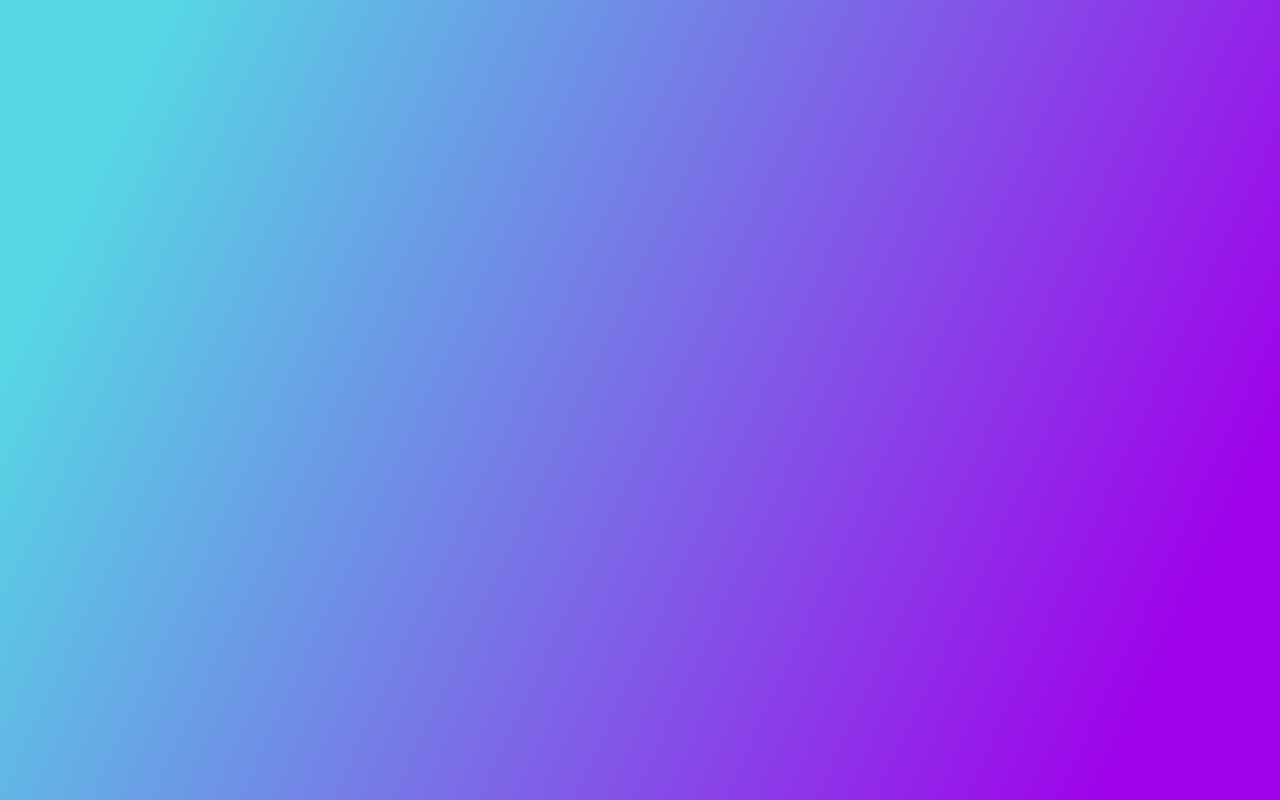
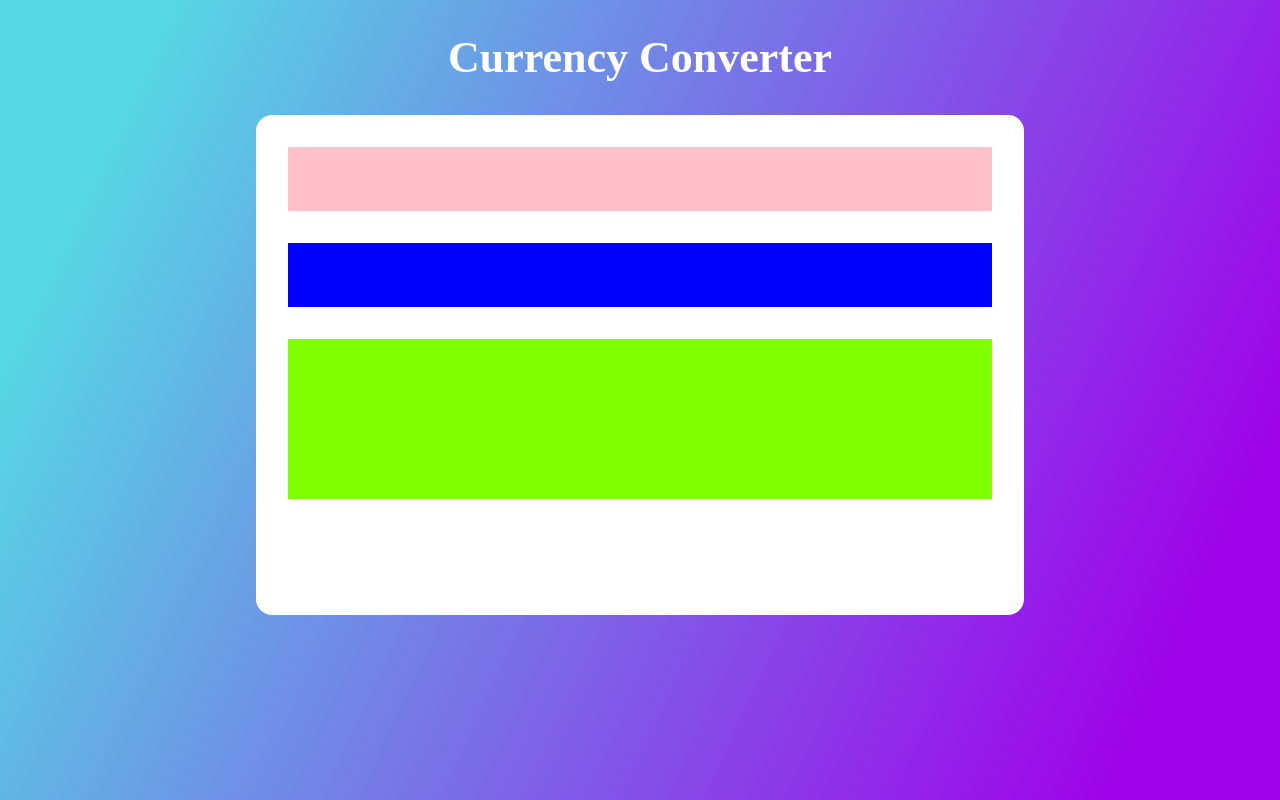
Before and after one commit to MeghanaSindhe/html-css-currency-converter, a plain HTML site: page index.html in a window 1280 px wide. Drawn offline with Linux system fonts and the light colour scheme.

Commit message:
app init skeleton completed

```diff
--- a/index.html
+++ b/index.html
@@ -1,5 +1,6 @@
 <!DOCTYPE html>
 <html lang="en">
+
 <head>
   <meta charset="UTF-8">
   <meta http-equiv="X-UA-Compatible" content="IE=edge">
@@ -7,8 +8,10 @@
   <title>Currency Converter | by Meghana</title>
   <link rel="stylesheet" href="styles.css">
 </head>
+
 <body>
   <div id="app-container">
+    <h1 id="app-title">Currency Converter</h1>
     <div id="app-body">
       <div id="currency-input-container"></div>
       <div id="currency-output-container"></div>
@@ -16,4 +19,5 @@
     </div>
   </div>
 </body>
+
 </html>
--- a/styles.css
+++ b/styles.css
@@ -1,12 +1,50 @@
-*{
-    margin:0;
-    padding:0;
-    box-sizing: border-box;
+* {
+  margin: 0;
+  padding: 0;
+  box-sizing: border-box;
 }
 
+#app-container {
+  background: linear-gradient(115deg, #56d8e4 10%, #9f01ea 90%);
+  height: 100vh;
+  width: 100%;
+  display: flex;
+  align-items: center;
+  flex-direction: column;
+}
 
-#app-container{
- background: linear-gradient(115deg,#56d8e4 10%, #9f01ea 90%);
- height:100vh;
- width:100%;
+#app-title {
+  text-align: center;
+  padding-top: 2rem;
+  padding-bottom: 2rem;
+  font-size: 2.75em;
+  color: #ffffff;
 }
+
+#app-body {
+  background-color: #ffffff;
+  height: 500px;
+  width: 60%;
+  border-radius: 1rem;
+  padding: 2rem;
+}
+
+#currency-input-container {
+  background-color: pink;
+  width: 100%;
+  height: 4rem;
+}
+
+#currency-output-container {
+  background-color: blue;
+  width: 100%;
+  height: 4rem;
+  margin-top: 2rem;
+}
+
+#num-pad-container {
+  background-color: chartreuse;
+  width: 100%;
+  height: 10rem;
+  margin-top: 2rem;
+}
```
Lines whose indentation alone changed are shown as unchanged.
